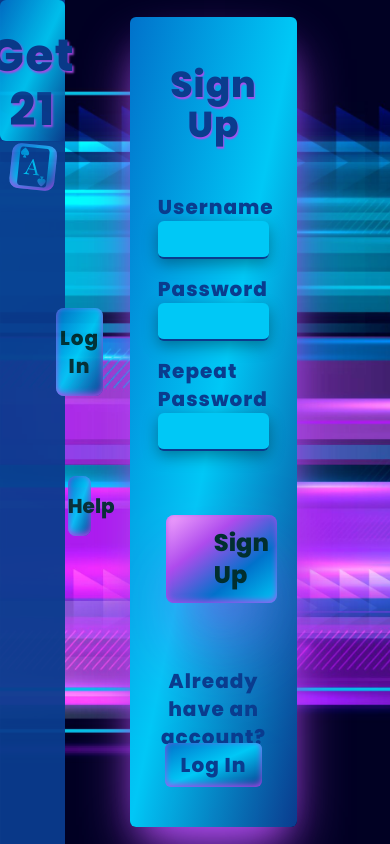
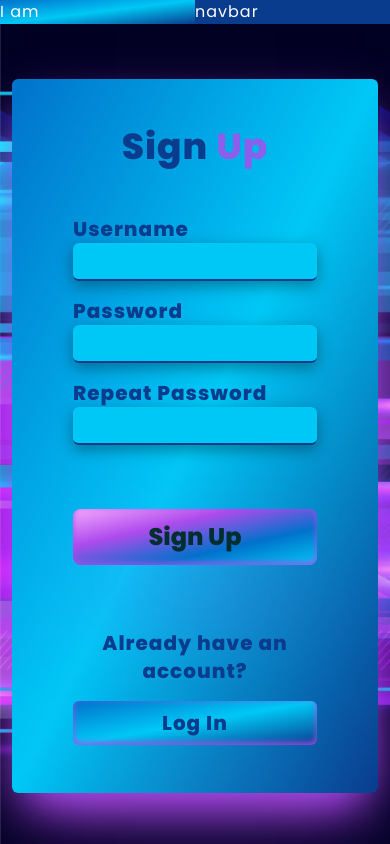
Before and after one commit to davidlidebrandt/get-21-frontend, a React (Create React App) app: page /signup in a window 390 px wide. Built offline with nearby package versions, Linux system fonts and the light colour scheme.

Commit message:
Make cards responsive

```diff
--- a/src/components/other/IndexCard.js
+++ b/src/components/other/IndexCard.js
@@ -4,22 +4,23 @@ import { GiCardAceSpades } from "react-icons/gi"
 
 export default function IndexCard() {
   return (
-    <div className="bg-gradient min-h-2/5 rounded-md pt-12 custom-pink-box-shadow text-lighter-blue font-black">
+    <div className="bg-gradient rounded-md pt-12 my-10 mx-3 height-max-content custom-pink-box-shadow text-lighter-blue font-black">
       <div className="bg-gradient m-10 p-16 rounded-t-md py-5 m-auto">
         <h1 className="logo text-4xl mb-16 transform scale-200 mx-10 text-center text-darker-blue text-shadow-pink">
           Get 21   <GiCardAceSpades className=" m-auto rounded-md bg-gradient custom-inner-box-shadow  transparent opacity-95 transform -rotate-6" />
         </h1>
       </div>
-      <div className="bg-darker-blue rounded-b-md py-5">
+      <div className="bg-darker-blue rounded-b-md p-5">
         <p className="mx-12 my-14 text-2xl text-center">
           A game based on the classic card game Black Jack.
         </p>
-        <p className="text-xl mx-12 text-center">
-          <Link to="/login" className="hover-button rounded-lg bg-gradient text-darkest-blue mx-2 py-3 px-12 font-extrabold custom-inner-box-shadow text-xl">
+        <p className="text-xl xl:mx-12 text-center">
+          <Link to="/login" className="block xl:inline w-full hover-button rounded-lg bg-gradient text-darkest-blue py-3 px-12 font-extrabold custom-inner-box-shadow text-xl">
             Log in
           </Link>
-          in or
-          <Link to="/signup" className="hover-pink-button rounded-lg pink-blue-gradient py-3 px-12 mx-2  text-darkest-blue font-extrabold custom-inner-box-shadow text-xl">
+          <div className="xl:inline">in or</div>
+
+          <Link to="/signup" className="block xl:inline w-full hover-pink-button rounded-lg pink-blue-gradient py-3 px-12  text-darkest-blue font-extrabold custom-inner-box-shadow text-xl">
             Sign up
           </Link>
         </p>
--- a/src/components/other/LoginCard.js
+++ b/src/components/other/LoginCard.js
@@ -3,9 +3,11 @@ import { Link } from 'react-router-dom'
 
 export default function LoginCard() {
     return (
-        <div className="bg-gradient w-full min-h-2/5 rounded-md pt-12 custom-pink-box-shadow text-lighter-blue font-black">
+        <div className="bg-gradient my-10 mx-3 rounded-md pt-12 custom-pink-box-shadow text-lighter-blue font-black">
              <form>
-                 <h3 className="text-3xl text-center text-4xl transform mb-12 mx-10 text-center text-darker-blue text-shadow-pink">Log In</h3>
+                 <h3 className="text-3xl text-center text-4xl transform mb-12 mx-10 text-center text-darker-blue">
+                   <span className="">Log </span><span className="text-pink opacity-80">In</span>
+                   </h3>
       <div className="w-2/3 m-auto text-darker-blue font-extrabold">
       <label className="text-xl text-left block">
        Username
@@ -27,11 +29,11 @@ export default function LoginCard() {
       />
 
        <div className="my-8 pt-8 text-center">
-            <button type="submit" className="hover-pink-button block w-full rounded-lg pink-blue-gradient py-3 px-12 mx-2  mb-16 text-darkest-blue font-extrabold custom-inner-box-shadow text-2xl">
+            <button type="submit" className="hover-pink-button block w-full rounded-lg pink-blue-gradient py-3 px-12 mb-16 text-darkest-blue font-extrabold custom-inner-box-shadow text-2xl">
               Log In
             </button>
             </div>
-            <p className="text-center text-xl mb-12 ">Not signed up yet? <Link  to="/signup" className="bg-gradient rounded-md px-4 py-2 custom-inner-box-shadow hover-button">Sign Up</Link></p>
+            <p className="text-center text-xl mb-12 ">Not signed up yet? <Link  to="/signup" className="block xl:inline mt-4 bg-gradient rounded-md px-4 py-2 custom-inner-box-shadow hover-button">Sign Up</Link></p>
             </div>
     </form>
       </div>
--- a/src/components/other/NavMenu.js
+++ b/src/components/other/NavMenu.js
@@ -1,14 +1,19 @@
 import React from "react";
 import { Link } from "react-router-dom";
-import { RiLoginCircleFill, RiAccountPinCircleFill } from "react-icons/ri"
-import { MdHelp } from "react-icons/md"
+import { useState } from "react";
 import { GiCardAceSpades } from "react-icons/gi"
+import { RiCloseCircleFill } from "react-icons/ri"
 
 export default function NavMenu({currentPage, setCurrentPage}) {
 
+  const [displayHelp, setDisplayHelp] = useState("hidden");
 
   return (
-    <nav className=" h-full bg-darker-blue text-xl opacity-95 grid place-items-center text-darkest-blue relative">
+    <>
+    <div className={displayHelp + " center-absolute min-h-50 bg-darker-blue top-0 text-pink z-50 w-1/2 rounded-md text-center px-10 custom-inner-box-shadow"}>
+    <button className="my-10" onClick={(e)=>{setDisplayHelp("hidden")}}><RiCloseCircleFill size="50" className="text-pink"/></button>
+    </div>
+    <nav className="hidden xl:grid h-full bg-darker-blue text-xl opacity-95 place-items-center text-darkest-blue relative">
       <div className="w-full">
         <div className="h-1/6 w-full rounded-t-md  m-auto absolute top-0 rounded-md bg-gradient">
           <Link to="/">
@@ -35,11 +40,17 @@ export default function NavMenu({currentPage, setCurrentPage}) {
           }
 
 
-          <button className="text-center block my-10 m-auto w-2/4 py-4 mt-20 rounded-lg bg-gradient font-extrabold custom-inner-box-shadow hover-button">
+          <button onClick={()=> {setDisplayHelp("")}} className="text-center block my-10 m-auto w-2/4 py-4 mt-20 rounded-lg bg-gradient font-extrabold custom-inner-box-shadow hover-button">
             Help
           </button>
         </div>
       </div>
     </nav>
+
+    <nav className="xl:hidden col-span-12 grid grid-cols-2">
+          <div className="bg-gradient">I am</div>
+          <div className="bg-darker-blue">navbar</div>
+    </nav>
+    </>
   );
 }
--- a/src/components/other/SignupCard.js
+++ b/src/components/other/SignupCard.js
@@ -3,9 +3,11 @@ import { Link } from 'react-router-dom'
 
 export default function SignupCard() {
     return (
-        <div className="bg-gradient w-full min-h-2/5 rounded-md pt-12 custom-pink-box-shadow text-lighter-blue font-black">
+        <div className="bg-gradient my-10 mx-3 rounded-md pt-12 custom-pink-box-shadow text-lighter-blue font-black">
              <form>
-                 <h3 className="text-3xl text-center text-4xl transform mb-12 mx-10 text-center text-darker-blue text-shadow-pink">Sign Up</h3>
+                 <h3 className="text-3xl text-center text-4xl transform mb-12 mx-10 text-center text-darker-blue">
+                 <span className="">Sign </span><span className="text-pink opacity-80">Up</span>
+                   </h3>
       <div className="w-2/3 m-auto text-darker-blue font-extrabold">
       <label className="text-xl text-left block">
        Username
@@ -36,11 +38,11 @@ export default function SignupCard() {
       />
 
        <div className="my-8 pt-8 text-center">
-            <button type="submit" className="hover-pink-button block w-full rounded-lg pink-blue-gradient py-3 px-12 mx-2  mb-16 text-darkest-blue font-extrabold custom-inner-box-shadow text-2xl">
+            <button type="submit" className="hover-pink-button block w-full rounded-lg pink-blue-gradient py-3 px-12  mb-16 text-darkest-blue font-extrabold custom-inner-box-shadow text-2xl">
               Sign Up
             </button>
             </div>
-            <p className="text-center text-xl mb-12 ">Already have an account? <Link  to="/login" className="bg-gradient rounded-md px-4 py-2 custom-inner-box-shadow hover-button">Log In</Link></p>
+            <p className="text-center text-xl mb-12 ">Already have an account? <Link  to="/login" className="block xl:inline mt-4 bg-gradient rounded-md px-4 py-2 custom-inner-box-shadow hover-button">Log In</Link></p>
             </div>
     </form>
       </div>
--- a/src/components/other/StartmenuCard.js
+++ b/src/components/other/StartmenuCard.js
@@ -9,7 +9,7 @@ export default function StartmenuCard() {
 
     return (
         <div className="bg-gradient w-full rounded-md text-xl custom-pink-box-shadow text-darker-blue font-black">
-            <div className={displayLeaderBoard + " center-absolute min-h-50 bg-darker-blue top-0 text-pink z-50 w-1/2 rounded-md text-center px-10"}>
+            <div className={displayLeaderBoard + " center-absolute min-h-50 bg-darker-blue top-0 text-pink z-50 w-1/2 rounded-md text-center px-10 custom-inner-box-shadow"}>
             <h3 className="text-3xl my-6"><span className="text-lighter-blue">Leader</span> <span className="text-pink">Board</span></h3>
             <div className="w-full py-4 my-2 bg-lighter-blue rounded-md text-darker-blue">User Score</div>
             <div className="w-full py-4 my-2 pink-blue-gradient text-darker-blue rounded-md">User Score</div>
@@ -21,7 +21,9 @@ export default function StartmenuCard() {
             </div>
            <div className="grid grid-cols-12">
               <div className="col-span-12 text-center">
-                  <h3 className="my-12 text-3xl text-center transform text-center text-darker-blue text-shadow-pink">Welcome User</h3>
+                  <h3 className="my-12 text-3xl text-center transform text-center text-darker-blue">
+                  <span className="">Welcome </span><span className="text-pink opacity-90">User</span>
+                  </h3>
                   </div>
               <div className="col-span-6 bg-darker-blue px-16 text-darkest-blue rounded-bl-md">
               <Link to="/gamepage" className="text-center block my-10 m-auto py-4 rounded-lg bg-gradient w-full font-extrabold custom-inner-box-shadow hover-button">
--- a/src/components/pages/Home.js
+++ b/src/components/pages/Home.js
@@ -5,11 +5,11 @@ import IndexCard from '../other/IndexCard'
 export default function Home() {
     return (
         <div id="home">
-            <div className="grid grid-cols-12 grid-rows-6 min-h-screen">
-            <div className="col-span-2 row-span-6 w-full">
+            <div className="grid grid-cols-12 xl:grid-rows-6 min-h-screen w-full">
+            <div className="col-span-12  xl:col-span-2 xl:row-span-6">
             <NavMenu/>
             </div>
-            <div className="col-span-4 col-start-5 row-span-6 grid place-items-center">
+            <div className="col-span-12 md:col-span-8 md:col-start-3 xl:col-span-4 xl:col-start-5 row-span-6 grid place-items-center">
                 <IndexCard/>
             </div>
             </div>
--- a/src/components/pages/LogIn.js
+++ b/src/components/pages/LogIn.js
@@ -11,11 +11,11 @@ export default function LogIn({currentPage, setCurrentPage}) {
 
     return (
         <div id="login">
-        <div className="grid grid-cols-12 grid-rows-6 min-h-screen">
-        <div className="col-span-2 row-span-6 w-full">
+        <div className="grid grid-cols-12 xl:grid-rows-6 min-h-screen w-full">
+        <div className="col-span-12  xl:col-span-2 xl:row-span-6">
         <NavMenu currentPage={currentPage} setCurrentPage={setCurrentPage}/>
         </div>
-        <div className="col-span-4 col-start-5 row-span-6 grid place-items-center">
+        <div className="col-span-12 md:col-span-8 md:col-start-3 xl:col-span-4 xl:col-start-5 row-span-6 grid place-items-center">
             <LoginCard/>
         </div>
         </div>
--- a/src/components/pages/SignUp.js
+++ b/src/components/pages/SignUp.js
@@ -11,11 +11,11 @@ export default function SignUp({currentPage, setCurrentPage}) {
 
     return (
         <div id="login">
-        <div className="grid grid-cols-12 grid-rows-6 min-h-screen">
-        <div className="col-span-2 row-span-6 w-full">
+        <div className="grid grid-cols-12 xl:grid-rows-6 min-h-screen w-full">
+        <div className="col-span-12  xl:col-span-2 xl:row-span-6">
         <NavMenu currentPage={currentPage} setCurrentPage={setCurrentPage}/>
         </div>
-        <div className="col-span-4 col-start-5 row-span-6 grid place-items-center">
+        <div className="col-span-12 md:col-span-8 md:col-start-3 xl:col-span-4 xl:col-start-5 row-span-6 grid place-items-center">
             <SignupCard/>
         </div>
         </div>
--- a/src/index.css
+++ b/src/index.css
@@ -15,6 +15,7 @@ body {
 
 #home {
   min-height: 100vh;
+  width: 100%;
   background: url("./assets/images/5439922.jpg") no-repeat;
   background-size: cover;
 
@@ -45,6 +46,10 @@ body {
 /*Utilities*/
 .scale-200 {
   transform: scale(2.0);
+}
+
+.height-max-content {
+  height: max-content;
 }
 
 .min-h-50 {
```
